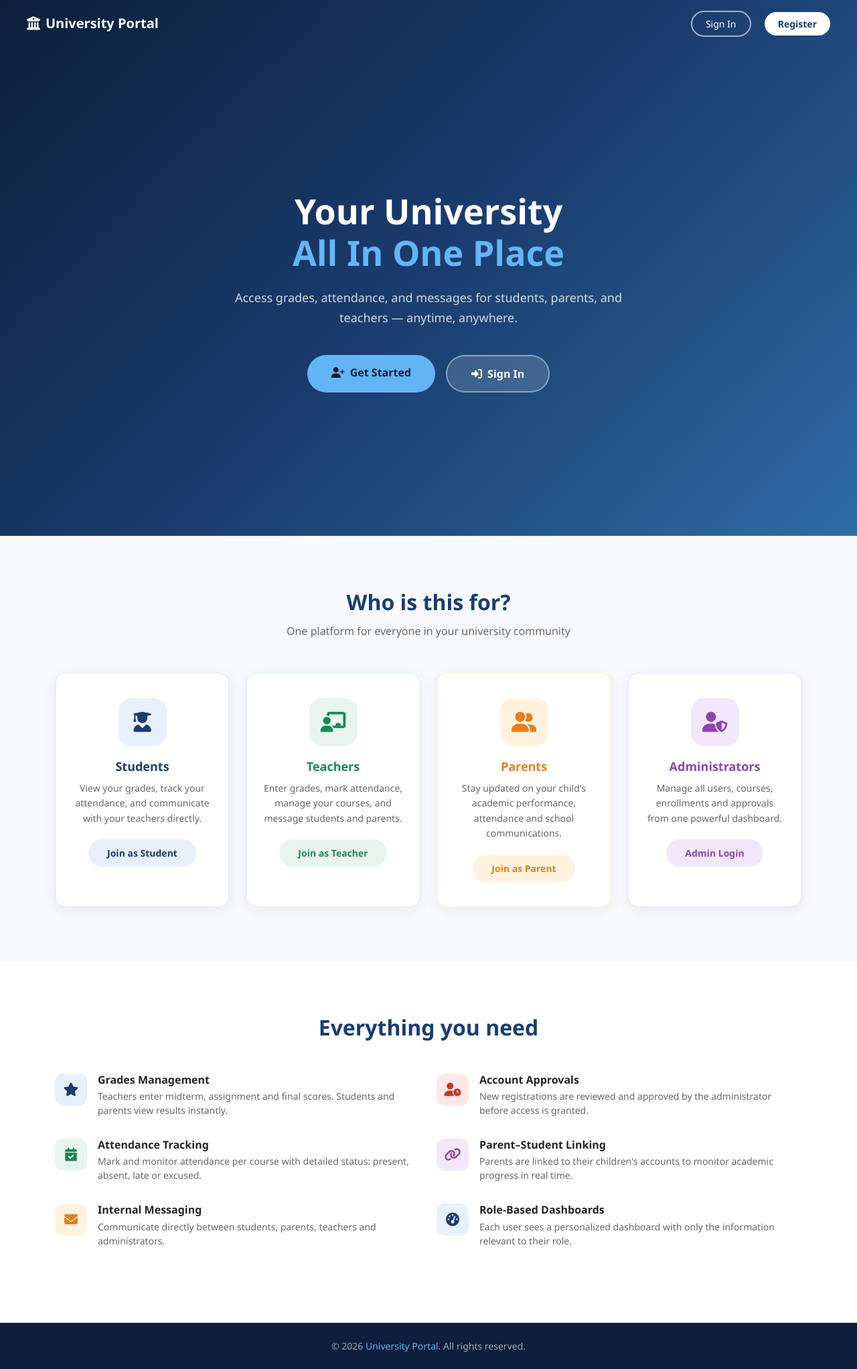
After one commit to baeprincesse/parent_student-portal, a PHP site: page /parent-student-portal2/home.php in a window 1280 px wide. The commit adds this page. Shown: the whole page at 67% size. Run offline with PHP 8.4, Linux system fonts and the light colour scheme.

Commit message:
Add landing page, register page, pending approvals

```diff
--- /dev/null
+++ b/portal/home.php
@@ -0,0 +1,332 @@
+<!DOCTYPE html>
+<html lang="en">
+<head>
+    <meta charset="UTF-8">
+    <meta name="viewport" content="width=device-width, initial-scale=1.0">
+    <title>Welcome – University Portal</title>
+    <link rel="stylesheet" href="https://cdnjs.cloudflare.com/ajax/libs/bootstrap/5.3.0/css/bootstrap.min.css">
+    <link rel="stylesheet" href="https://cdnjs.cloudflare.com/ajax/libs/font-awesome/6.4.0/css/all.min.css">
+    <style>
+        * { margin: 0; padding: 0; box-sizing: border-box; }
+
+        body { font-family: 'Segoe UI', sans-serif; overflow-x: hidden; }
+
+        /* Hero */
+        .hero {
+            min-height: 100vh;
+            background: linear-gradient(135deg, #0d1f3c 0%, #1a3c6e 50%, #2e6da4 100%);
+            display: flex;
+            flex-direction: column;
+        }
+
+        /* Navbar */
+        .top-nav {
+            padding: 20px 40px;
+            display: flex;
+            justify-content: space-between;
+            align-items: center;
+        }
+        .top-nav .brand { color: white; font-size: 20px; font-weight: 700; text-decoration: none; }
+        .top-nav .brand i { margin-right: 8px; }
+        .top-nav .nav-btns a {
+            color: white;
+            text-decoration: none;
+            margin-left: 16px;
+            padding: 8px 20px;
+            border-radius: 25px;
+            font-size: 14px;
+            transition: all 0.2s;
+        }
+        .top-nav .nav-btns .btn-outline-light-custom {
+            border: 2px solid rgba(255,255,255,0.6);
+        }
+        .top-nav .nav-btns .btn-outline-light-custom:hover {
+            background: rgba(255,255,255,0.15);
+        }
+        .top-nav .nav-btns .btn-white {
+            background: white;
+            color: #1a3c6e;
+            font-weight: 600;
+        }
+        .top-nav .nav-btns .btn-white:hover { background: #f0f0f0; }
+
+        /* Hero Content */
+        .hero-content {
+            flex: 1;
+            display: flex;
+            align-items: center;
+            justify-content: center;
+            text-align: center;
+            padding: 40px 20px;
+        }
+        .hero-content h1 {
+            color: white;
+            font-size: 52px;
+            font-weight: 800;
+            line-height: 1.2;
+            margin-bottom: 20px;
+        }
+        .hero-content h1 span { color: #64b5f6; }
+        .hero-content p {
+            color: rgba(255,255,255,0.8);
+            font-size: 18px;
+            max-width: 600px;
+            margin: 0 auto 40px;
+            line-height: 1.7;
+        }
+        .hero-btns { display: flex; gap: 16px; justify-content: center; flex-wrap: wrap; }
+        .hero-btns a {
+            padding: 14px 36px;
+            border-radius: 30px;
+            font-size: 16px;
+            font-weight: 600;
+            text-decoration: none;
+            transition: all 0.3s;
+        }
+        .btn-get-started {
+            background: #64b5f6;
+            color: #0d1f3c;
+        }
+        .btn-get-started:hover { background: #42a5f5; transform: translateY(-2px); box-shadow: 0 8px 25px rgba(100,181,246,0.4); }
+        .btn-sign-in {
+            background: rgba(255,255,255,0.15);
+            color: white;
+            border: 2px solid rgba(255,255,255,0.4);
+            backdrop-filter: blur(10px);
+        }
+        .btn-sign-in:hover { background: rgba(255,255,255,0.25); transform: translateY(-2px); }
+
+        /* Role Cards */
+        .roles-section {
+            background: #f8faff;
+            padding: 80px 20px;
+        }
+        .roles-section h2 {
+            text-align: center;
+            font-size: 32px;
+            font-weight: 700;
+            color: #1a3c6e;
+            margin-bottom: 12px;
+        }
+        .roles-section .subtitle {
+            text-align: center;
+            color: #666;
+            margin-bottom: 50px;
+            font-size: 16px;
+        }
+        .role-card {
+            background: white;
+            border-radius: 16px;
+            padding: 36px 24px;
+            text-align: center;
+            box-shadow: 0 4px 20px rgba(0,0,0,0.07);
+            transition: all 0.3s;
+            height: 100%;
+            border: 2px solid transparent;
+        }
+        .role-card:hover {
+            transform: translateY(-6px);
+            box-shadow: 0 12px 40px rgba(0,0,0,0.12);
+        }
+        .role-card .icon-wrap {
+            width: 72px;
+            height: 72px;
+            border-radius: 20px;
+            display: flex;
+            align-items: center;
+            justify-content: center;
+            font-size: 30px;
+            margin: 0 auto 20px;
+        }
+        .role-card h5 { font-weight: 700; font-size: 18px; margin-bottom: 10px; }
+        .role-card p { color: #666; font-size: 14px; line-height: 1.6; margin-bottom: 20px; }
+        .role-card a {
+            display: inline-block;
+            padding: 10px 28px;
+            border-radius: 25px;
+            font-size: 14px;
+            font-weight: 600;
+            text-decoration: none;
+            transition: all 0.2s;
+        }
+
+        /* Features Section */
+        .features-section {
+            background: white;
+            padding: 80px 20px;
+        }
+        .features-section h2 {
+            text-align: center;
+            font-size: 32px;
+            font-weight: 700;
+            color: #1a3c6e;
+            margin-bottom: 50px;
+        }
+        .feature-item {
+            display: flex;
+            align-items: flex-start;
+            gap: 16px;
+            margin-bottom: 32px;
+        }
+        .feature-item .f-icon {
+            width: 48px;
+            height: 48px;
+            border-radius: 12px;
+            display: flex;
+            align-items: center;
+            justify-content: center;
+            font-size: 20px;
+            flex-shrink: 0;
+        }
+        .feature-item h6 { font-weight: 700; margin-bottom: 4px; }
+        .feature-item p { color: #666; font-size: 14px; margin: 0; }
+
+        /* Footer */
+        footer {
+            background: #0d1f3c;
+            color: rgba(255,255,255,0.6);
+            text-align: center;
+            padding: 24px;
+            font-size: 14px;
+        }
+        footer span { color: #64b5f6; }
+    </style>
+</head>
+<body>
+
+<!-- HERO SECTION -->
+<div class="hero">
+    <!-- Top Nav -->
+    <div class="top-nav">
+        <a href="#" class="brand"><i class="fas fa-university"></i>University Portal</a>
+        <div class="nav-btns">
+            <a href="auth/login.php" class="btn-outline-light-custom">Sign In</a>
+            <a href="auth/register.php" class="btn-white">Register</a>
+        </div>
+    </div>
+
+    <!-- Hero Content -->
+    <div class="hero-content">
+        <div>
+            <h1>Your University<br><span>All In One Place</span></h1>
+            <p>Access grades, attendance, and messages for students, parents, and teachers — anytime, anywhere.</p>
+            <div class="hero-btns">
+                <a href="auth/register.php" class="btn-get-started"><i class="fas fa-user-plus me-2"></i>Get Started</a>
+                <a href="auth/login.php" class="btn-sign-in"><i class="fas fa-sign-in-alt me-2"></i>Sign In</a>
+            </div>
+        </div>
+    </div>
+</div>
+
+<!-- ROLE CARDS -->
+<div class="roles-section">
+    <h2>Who is this for?</h2>
+    <p class="subtitle">One platform for everyone in your university community</p>
+    <div class="container">
+        <div class="row g-4">
+            <div class="col-md-3">
+                <div class="role-card" style="border-color:#e8f0fb">
+                    <div class="icon-wrap" style="background:#e8f0fb;color:#1a3c6e">
+                        <i class="fas fa-user-graduate"></i>
+                    </div>
+                    <h5 style="color:#1a3c6e">Students</h5>
+                    <p>View your grades, track your attendance, and communicate with your teachers directly.</p>
+                    <a href="auth/register.php" style="background:#e8f0fb;color:#1a3c6e">Join as Student</a>
+                </div>
+            </div>
+            <div class="col-md-3">
+                <div class="role-card" style="border-color:#e8f5ee">
+                    <div class="icon-wrap" style="background:#e8f5ee;color:#198754">
+                        <i class="fas fa-chalkboard-teacher"></i>
+                    </div>
+                    <h5 style="color:#198754">Teachers</h5>
+                    <p>Enter grades, mark attendance, manage your courses, and message students and parents.</p>
+                    <a href="auth/register.php" style="background:#e8f5ee;color:#198754">Join as Teacher</a>
+                </div>
+            </div>
+            <div class="col-md-3">
+                <div class="role-card" style="border-color:#fff3e0">
+                    <div class="icon-wrap" style="background:#fff3e0;color:#e67e22">
+                        <i class="fas fa-user-friends"></i>
+                    </div>
+                    <h5 style="color:#e67e22">Parents</h5>
+                    <p>Stay updated on your child's academic performance, attendance and school communications.</p>
+                    <a href="auth/register.php" style="background:#fff3e0;color:#e67e22">Join as Parent</a>
+                </div>
+            </div>
+            <div class="col-md-3">
+                <div class="role-card" style="border-color:#f3e8fb">
+                    <div class="icon-wrap" style="background:#f3e8fb;color:#8e44ad">
+                        <i class="fas fa-user-shield"></i>
+                    </div>
+                    <h5 style="color:#8e44ad">Administrators</h5>
+                    <p>Manage all users, courses, enrollments and approvals from one powerful dashboard.</p>
+                    <a href="auth/login.php" style="background:#f3e8fb;color:#8e44ad">Admin Login</a>
+                </div>
+            </div>
+        </div>
+    </div>
+</div>
+
+<!-- FEATURES -->
+<div class="features-section">
+    <div class="container">
+        <h2>Everything you need</h2>
+        <div class="row g-4">
+            <div class="col-md-6">
+                <div class="feature-item">
+                    <div class="f-icon" style="background:#e8f0fb;color:#1a3c6e"><i class="fas fa-star"></i></div>
+                    <div>
+                        <h6>Grades Management</h6>
+                        <p>Teachers enter midterm, assignment and final scores. Students and parents view results instantly.</p>
+                    </div>
+                </div>
+                <div class="feature-item">
+                    <div class="f-icon" style="background:#e8f5ee;color:#198754"><i class="fas fa-calendar-check"></i></div>
+                    <div>
+                        <h6>Attendance Tracking</h6>
+                        <p>Mark and monitor attendance per course with detailed status: present, absent, late or excused.</p>
+                    </div>
+                </div>
+                <div class="feature-item">
+                    <div class="f-icon" style="background:#fff3e0;color:#e67e22"><i class="fas fa-envelope"></i></div>
+                    <div>
+                        <h6>Internal Messaging</h6>
+                        <p>Communicate directly between students, parents, teachers and administrators.</p>
+                    </div>
+                </div>
+            </div>
+            <div class="col-md-6">
+                <div class="feature-item">
+                    <div class="f-icon" style="background:#fde8e8;color:#c0392b"><i class="fas fa-user-clock"></i></div>
+                    <div>
+                        <h6>Account Approvals</h6>
+                        <p>New registrations are reviewed and approved by the administrator before access is granted.</p>
+                    </div>
+                </div>
+                <div class="feature-item">
+                    <div class="f-icon" style="background:#f3e8fb;color:#8e44ad"><i class="fas fa-link"></i></div>
+                    <div>
+                        <h6>Parent–Student Linking</h6>
+                        <p>Parents are linked to their children's accounts to monitor academic progress in real time.</p>
+                    </div>
+                </div>
+                <div class="feature-item">
+                    <div class="f-icon" style="background:#e8f0fb;color:#1a3c6e"><i class="fas fa-tachometer-alt"></i></div>
+                    <div>
+                        <h6>Role-Based Dashboards</h6>
+                        <p>Each user sees a personalized dashboard with only the information relevant to their role.</p>
+                    </div>
+                </div>
+            </div>
+        </div>
+    </div>
+</div>
+
+<!-- FOOTER -->
+<footer>
+    © <?= date('Y') ?> <span>University Portal</span>. All rights reserved.
+</footer>
+
+</body>
+</html>
--- a/portal/index.php
+++ b/portal/index.php
@@ -3,5 +3,6 @@ require_once 'config/db.php';
 if (isset($_SESSION['user_id'])) {
     redirect($_SESSION['role'] . '/dashboard.php');
 } else {
-    redirect('auth/login.php');
+    redirect('home.php');
 }
+?>
```
